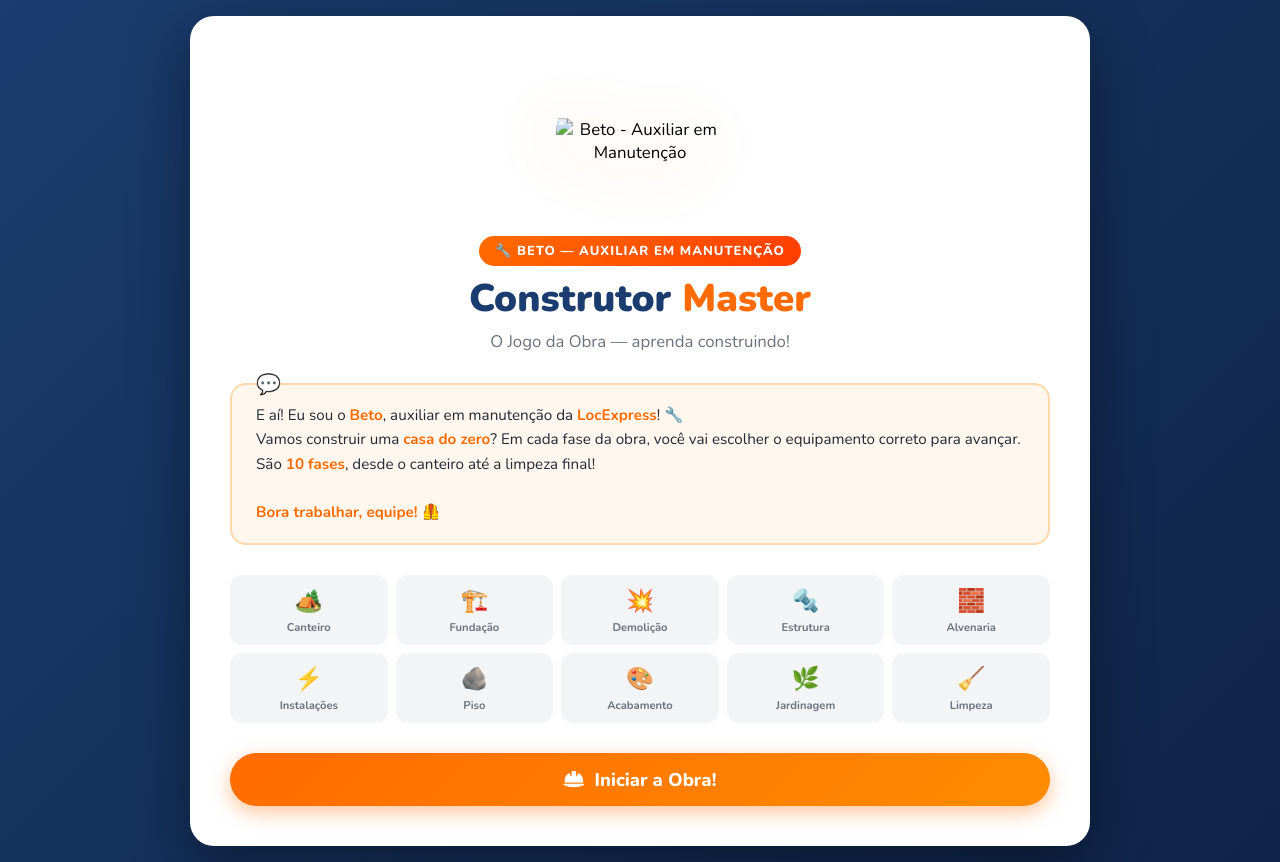
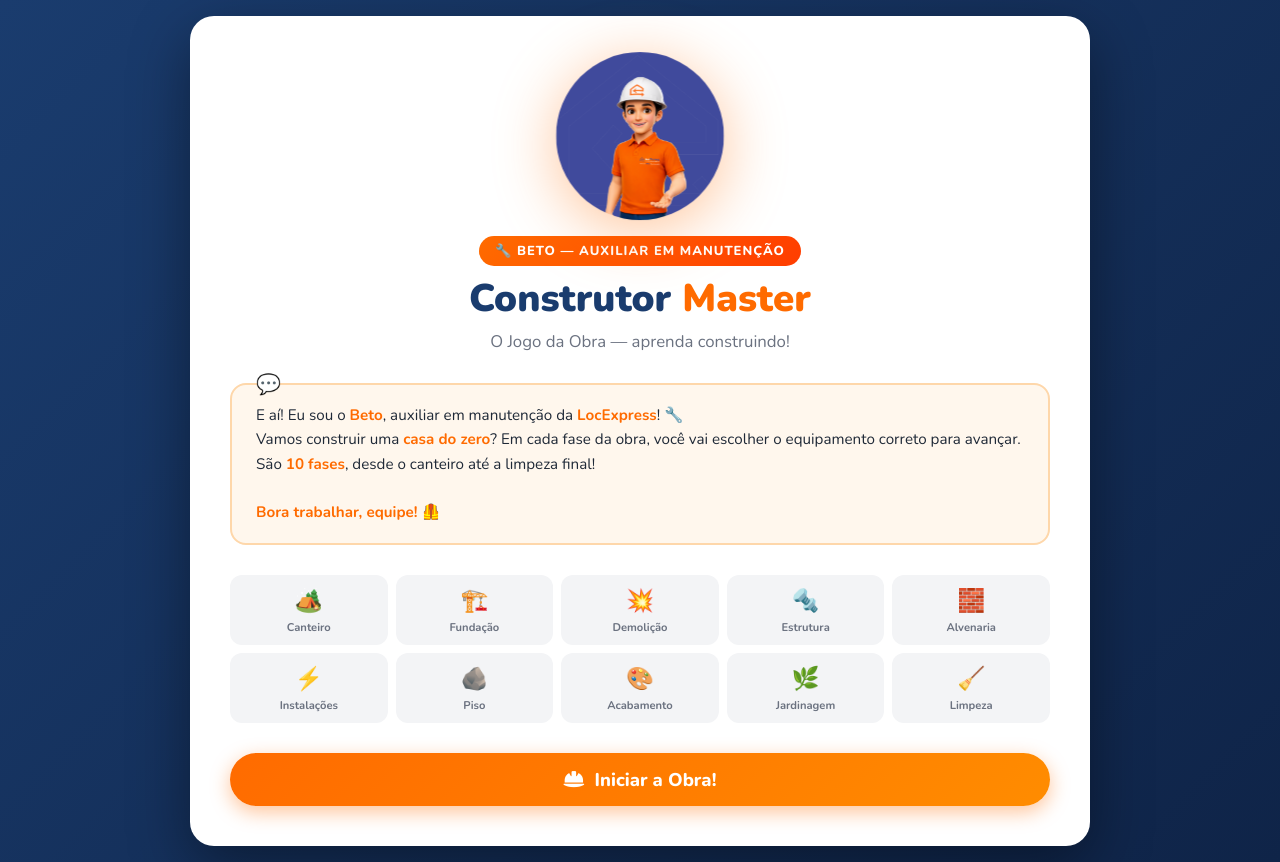
Before and after one commit to almiraazevedo-ship-it/BETO-AUXILIAR, a plain HTML site: page index.html in a window 1280 px wide. Drawn offline with nearby package versions, Linux system fonts and the light colour scheme.

Commit message:
Update index.html

```diff
--- a/index.html
+++ b/index.html
@@ -552,7 +552,7 @@
   <div class="card">
     <div class="hero">
       <div class="mascot-wrap">
-        <div class="mascot-circle"><img src="main/images/beto.png" alt="Beto - Auxiliar em Manutenção"/></div>
+        <div class="mascot-circle"><img src="images/beto.png" alt="Beto - Auxiliar em Manutenção"/></div>
       </div>
       <div class="badge-mascot">🔧 Beto — Auxiliar em Manutenção</div>
       <h1>Construtor <span>Master</span></h1>
```
